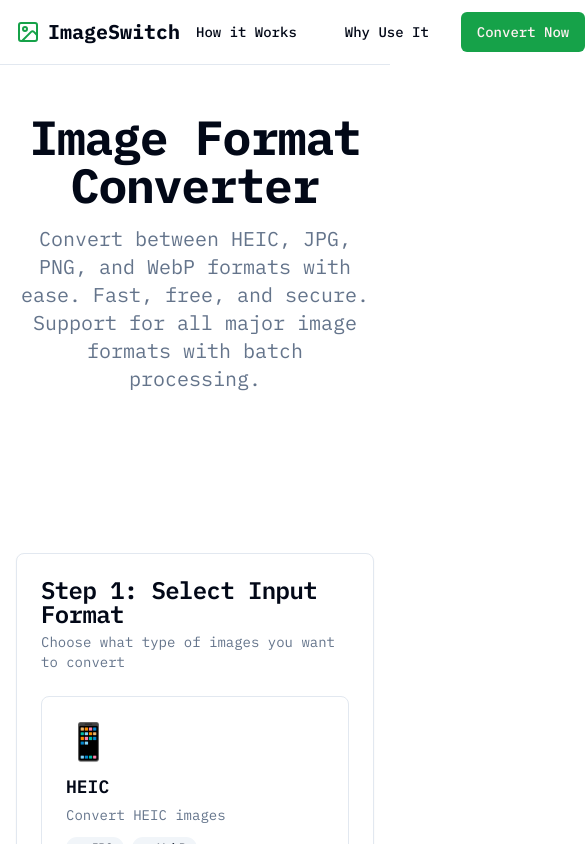
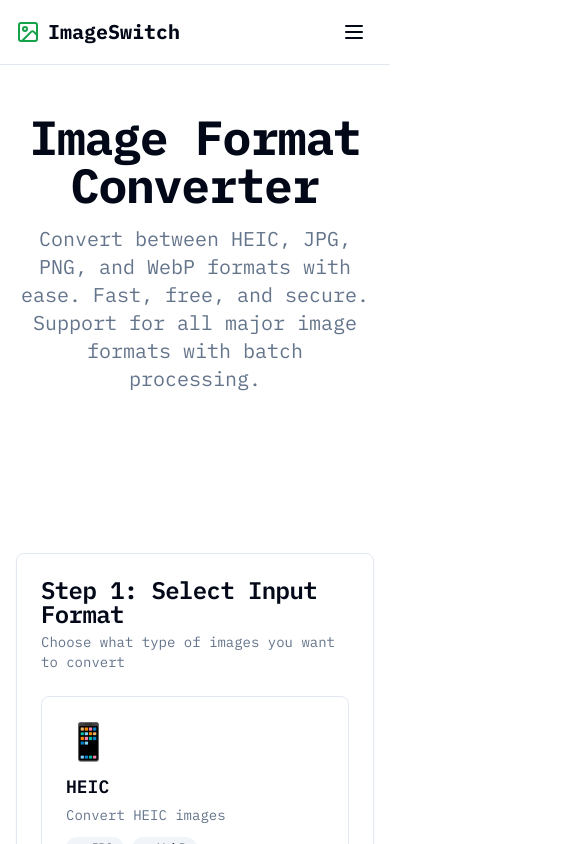
Before and after one commit to FaizulHassan-Rhine/heic-to-jpg, a Next.js app: page / in a window 390 px wide. Shown: the top 844 px of the page, 585 px wide, since content can reach past the window. Built offline with nearby package versions, Linux system fonts and the light colour scheme.

Commit message:
update Ui and add more type of format

```diff
--- a/components/Navbar.js
+++ b/components/Navbar.js
@@ -1,12 +1,16 @@
+import { useState } from "react";
 import { Button } from "./ui/button";
-import { Image } from "lucide-react";
+import { Image, Menu, X } from "lucide-react";
 
 export default function Navbar() {
+  const [isMenuOpen, setIsMenuOpen] = useState(false);
+
   const scrollToSection = (id) => {
     const element = document.getElementById(id);
     if (element) {
       element.scrollIntoView({ behavior: "smooth" });
     }
+    setIsMenuOpen(false); // Close menu after clicking
   };
 
   return (
@@ -17,7 +21,9 @@ export default function Navbar() {
             <Image className="h-6 w-6 text-primary" />
             <span className="font-bold text-xl">ImageSwitch</span>
           </div>
-          <div className="flex items-center gap-4">
+
+          {/* Desktop Menu */}
+          <div className="hidden md:flex items-center gap-4">
             <Button
               variant="ghost"
               onClick={() => scrollToSection("how-it-works")}
@@ -37,7 +43,51 @@ export default function Navbar() {
               Convert Now
             </Button>
           </div>
+
+          {/* Mobile Hamburger Button */}
+          <Button
+            variant="ghost"
+            size="icon"
+            className="md:hidden"
+            onClick={() => setIsMenuOpen(!isMenuOpen)}
+            aria-label="Toggle menu"
+          >
+            {isMenuOpen ? (
+              <X className="h-6 w-6" />
+            ) : (
+              <Menu className="h-6 w-6" />
+            )}
+          </Button>
         </div>
+
+        {/* Mobile Menu */}
+        {isMenuOpen && (
+          <div className="md:hidden border-t">
+            <div className="flex flex-col py-4 space-y-2">
+              <Button
+                variant="ghost"
+                className="w-full justify-start"
+                onClick={() => scrollToSection("how-it-works")}
+              >
+                How it Works
+              </Button>
+              <Button
+                variant="ghost"
+                className="w-full justify-start"
+                onClick={() => scrollToSection("why-use-it")}
+              >
+                Why Use It
+              </Button>
+              <Button
+                variant="default"
+                className="w-full justify-start"
+                onClick={() => scrollToSection("converter")}
+              >
+                Convert Now
+              </Button>
+            </div>
+          </div>
+        )}
       </div>
     </nav>
   );
```
